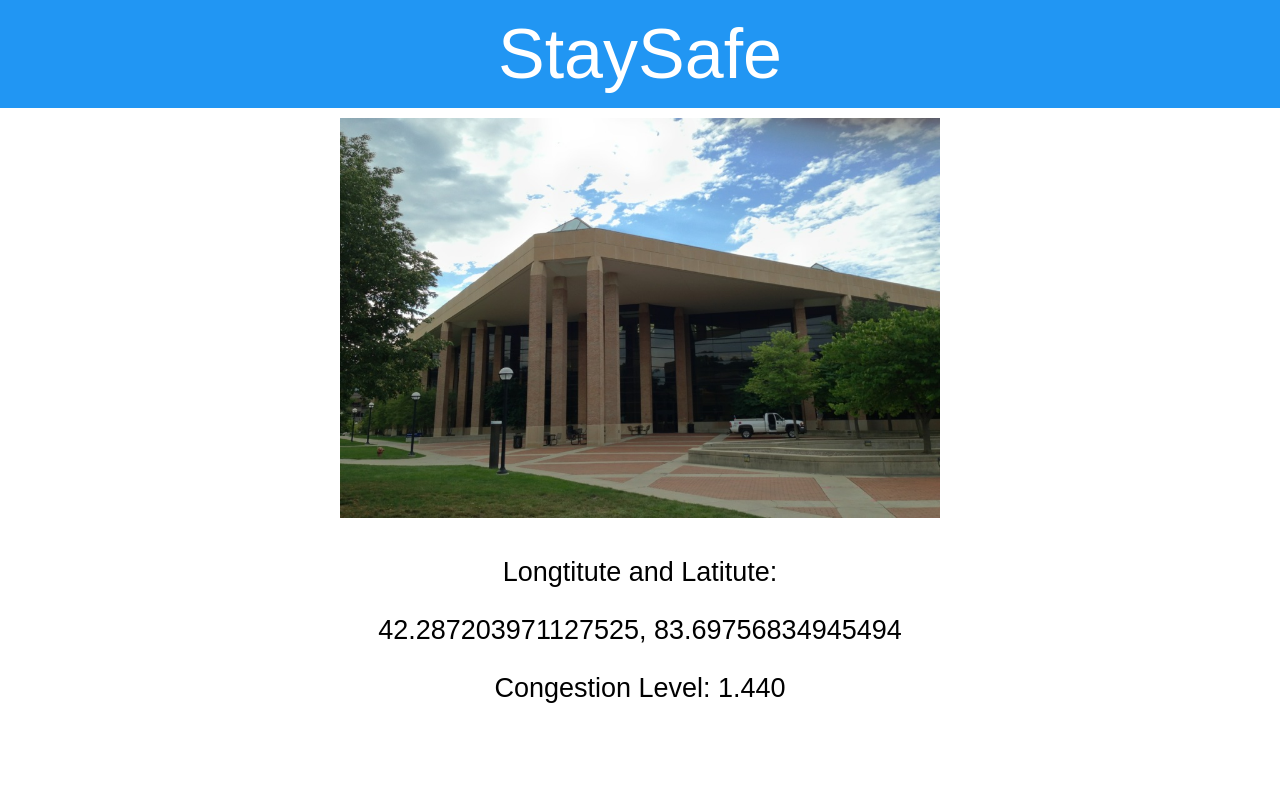
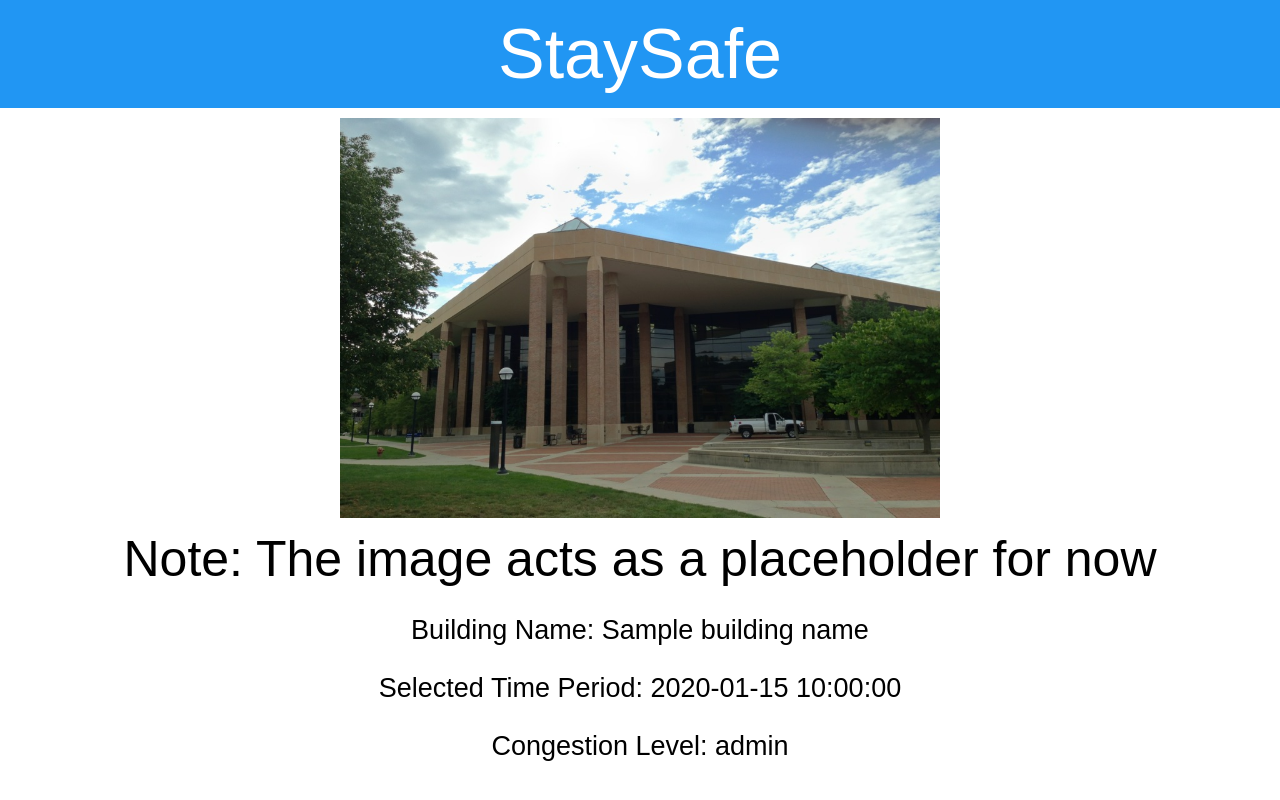
Before and after one commit to Zheng-Hu/staysafe, a Flask app: template staysafe/templates/predict.html in a window 1280 px wide. Run offline with Flask 2, Linux system fonts and the light colour scheme; the template is opened without the code that fills it: most values are stand-ins (such as "Sample title", 1, 10 or a date in 2020).

Commit message:
Update predict.html

```diff
--- a/staysafe/templates/predict.html
+++ b/staysafe/templates/predict.html
@@ -13,10 +13,11 @@
 <div style="padding-top:10px">
 <img src="{{url_for('static', filename='images/DuderLibrary.jpg')}}"alt="Duderstadt Center (The Dude)", style="width:600px;height:400px;">
 </div>
+Note: The image acts as a placeholder for now
 <div style="font-size: 27px">
-  <p>Longtitute and Latitute: </p>
-  <p>42.287203971127525, 83.69756834945494</p>
-  <p>Congestion Level: 1.440</p>
+  <p>Building Name: {{building_name}}</p>
+  <p>Selected Time Period: {{time_period}}</p>
+  <p>Congestion Level: {{cong_level}}</p>
 </div>
 
 
```
